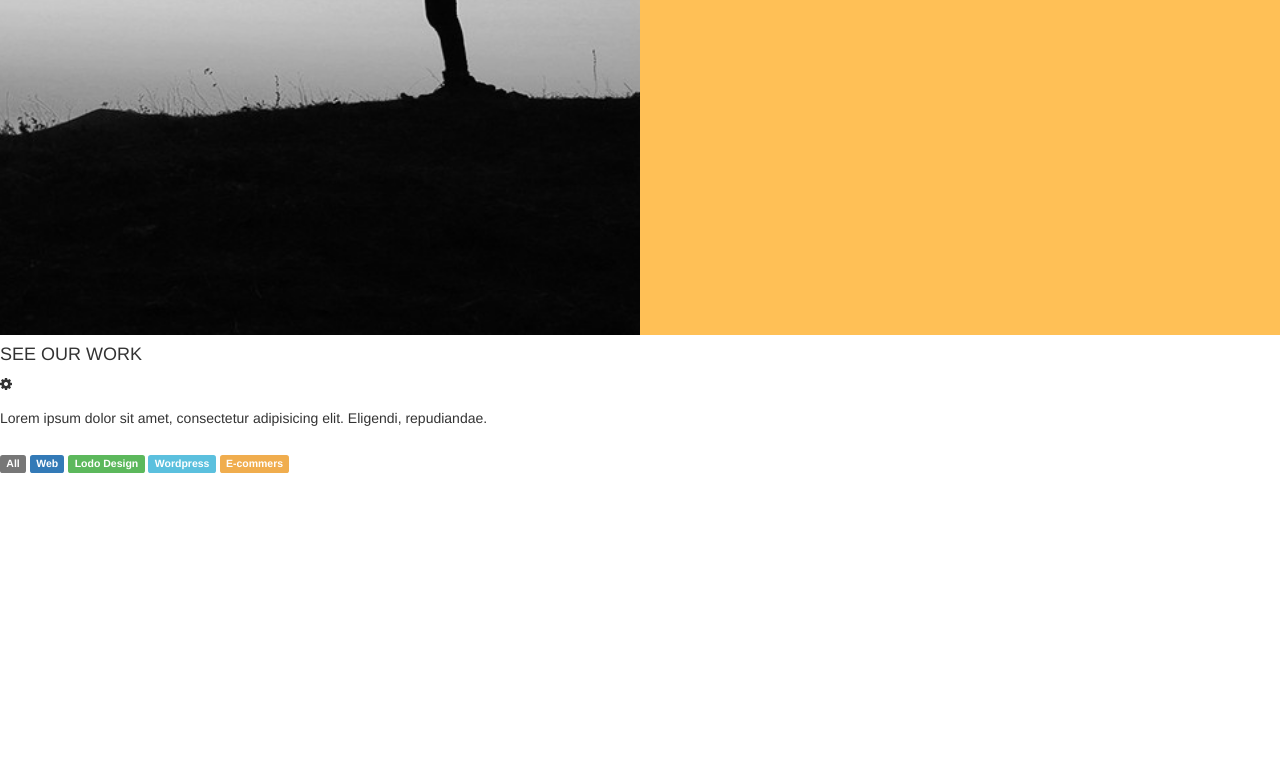
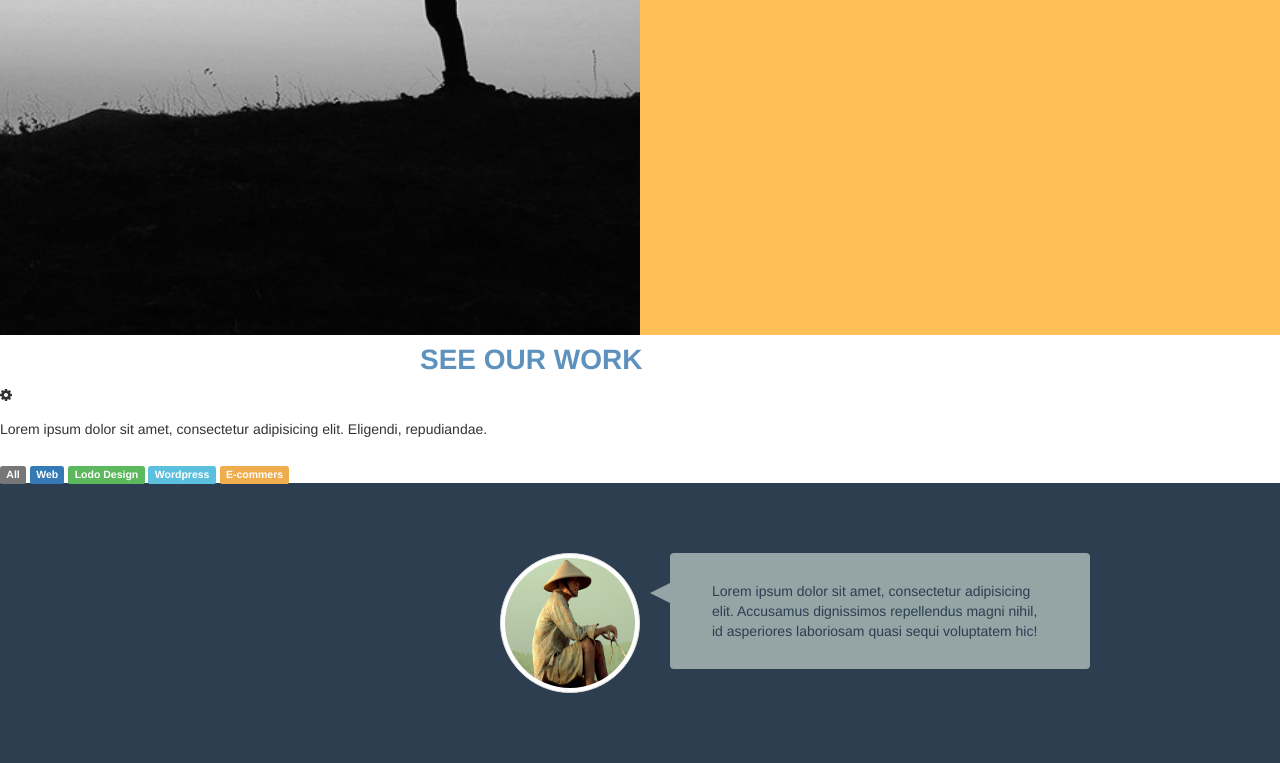
Before and after one commit to vsratheesh/businessName, a plain HTML site: page index.html in a window 1280 px wide. Shown: the part 1918-2681 px from the top of the page. Before the commit the page ends 2391 px from the top, so only its background shows below. Drawn offline with nearby package versions, Linux system fonts and the light colour scheme.

Commit message:
second commit

```diff
--- a/css/style.css
+++ b/css/style.css
@@ -36,7 +36,7 @@
 .carousel-indicators {
   top: 257%; }
 
-.carousel-inner h1 {
+.carousel-inner h1 {margin-left: 1em;
   font-size: 55px;
   font-weight: 900;
   color: #fff; }
@@ -73,6 +73,12 @@ p {
   #identity h3 {
     font-size: 35px;
     font-weight: bolder; }
+
+
+    h4{margin-left: 15em;
+    font-size: 2em;
+    color: rgba(70, 130, 180, 0.87);
+    font-weight: 600; }
 
 
 /*
@@ -116,3 +122,34 @@ p {
 }
 
 */
+
+#chat {
+  background-color: #2c3e50;
+  padding: 5em;
+}
+
+#chat img {
+  width: 10em;
+  height: 10em;
+}
+
+#chat .message {
+  background-color: #95a5a6;
+  color: #2c3e50;
+  width: 30em;
+  padding: 2em 3em;
+  border-radius: 4px;
+  position: relative;
+}
+
+#chat .message:before {
+  content: '';
+  width: 0;
+  height: 0;
+  position: absolute;
+  top: 30px;
+  left: -20px;
+  border-right: 20px solid #95a5a6;
+  border-top: 10px solid transparent;
+  border-bottom: 10px solid transparent;
+}
--- a/index.html
+++ b/index.html
@@ -4,19 +4,14 @@
   <meta charset="utf-8">
 
   <link rel="stylesheet" href="https://maxcdn.bootstrapcdn.com/bootstrap/3.3.6/css/bootstrap.min.css" integrity="sha384-1q8mTJOASx8j1Au+a5WDVnPi2lkFfwwEAa8hDDdjZlpLegxhjVME1fgjWPGmkzs7" crossorigin="anonymous">
+  <link rel="stylesheet" href="css/style.css" media="screen" title="take" charset="utf-8">
 
   <script src="https://code.jquery.com/jquery-2.2.0.min.js"></script>
-
   <script src="https://maxcdn.bootstrapcdn.com/bootstrap/3.3.6/js/bootstrap.min.js" integrity="sha384-0mSbJDEHialfmuBBQP6A4Qrprq5OVfW37PRR3j5ELqxss1yVqOtnepnHVP9aJ7xS" crossorigin="anonymous"></script>
 
+  <link href='https://fonts.googleapis.com/css?family=Open+Sans:400,300,300italic,400italic,600,600italic,700,700italic,800,800italic' rel='stylesheet' type='text/css'>
   <link href='https://fonts.googleapis.com/css?family=Pacifico' rel='stylesheet' type='text/css'>
-
-  <link href='https://fonts.googleapis.com/css?family=Open+Sans:400,300,300italic,400italic,600,600italic,700,700italic,800,800italic' rel='stylesheet' type='text/css'>
-
   <link rel="stylesheet" href="https://maxcdn.bootstrapcdn.com/font-awesome/4.5.0/css/font-awesome.min.css">
-
-  <link rel="stylesheet" href="css/style.css" media="screen" title="take" charset="utf-8">
-
   <title>Business name</title>
 </head>
 <body>
@@ -55,15 +50,15 @@
       <!-- Wrapper for slides -->
       <div class="carousel-inner" role="listbox">
         <div class="item active">
-          <h1>Simple,Fresh &amp Unique Design</h1>
+          <h1>Simple,Fresh &amp; Unique Design</h1>
         </div>
 
         <div class="item">
-          <h1>Simple,Fresh &amp Unique Design</h1>
+          <h1>Simple,Fresh &amp; Unique Design</h1>
         </div>
 
         <div class="item">
-          <h1>Simple,Fresh &amp Unique Design</h1>
+          <h1>Simple,Fresh &amp; Unique Design</h1>
         </div>
 
       </div>
@@ -81,7 +76,7 @@
   </section>
   <section id="intro">
     <div class="container">
-      <h1>WHAT WE OFFER <br><span>Lorem ipsum dolor sit ametipsum dolor sit amet.</span></h1>
+      <h1>What we offer <br><span>Lorem ipsum dolor sit ametipsum dolor sit amet.</span></h1>
       <div class="row">
         <div class="col-md-6">
           <h2>RATHEESH</h2>
@@ -123,6 +118,19 @@
     <span class="label label-success">Lodo Design</span>
     <span class="label label-info">Wordpress</span>
     <span class="label label-warning">E-commers</span>
+  </section>
+
+  <section id="chat">
+    <div class="container">
+      <div class="row">
+        <div class="col-md-6 text-right">
+          <img src="images/man.jpg" alt="" class="img-circle img-thumbnail">
+        </div>
+        <div class="col-md-6">
+          <div class="message">Lorem ipsum dolor sit amet, consectetur adipisicing elit. Accusamus dignissimos repellendus magni nihil, id asperiores laboriosam quasi sequi voluptatem hic!</div>
+        </div>
+      </div>
+    </div>
   </section>
 </body>
 </html>
```
